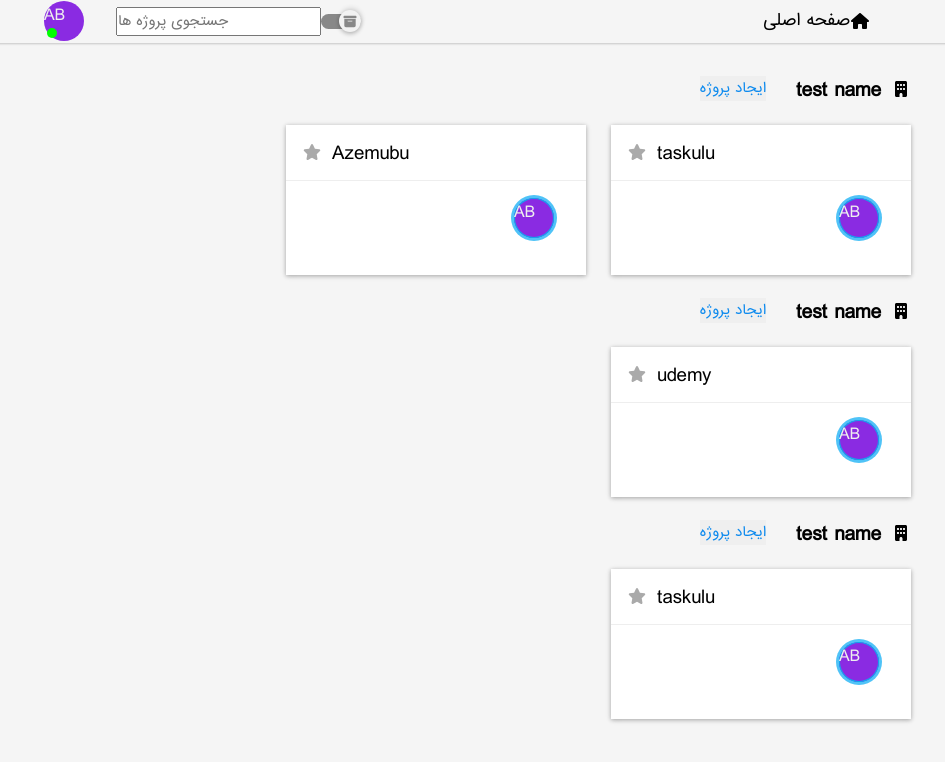
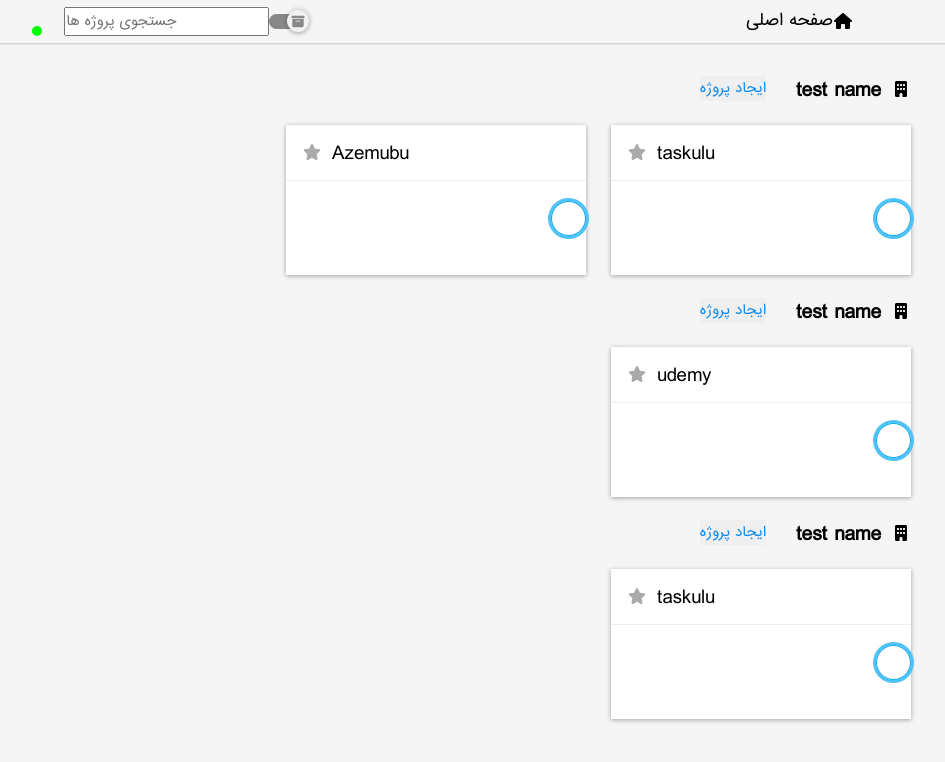
Before and after one commit to ABMNTM/semi-TM, a Next.js app: page /a in a window 1280 px wide. Shown: the top 762 px of the page, without its empty margins (199-1144 px from the left). Built offline with nearby package versions, Linux system fonts and the light colour scheme.

Commit message:
Avatar comp. updated

```diff
--- a/src/components/data-display/Avatar.module.css
+++ b/src/components/data-display/Avatar.module.css
@@ -1,9 +1,7 @@
 .avatar {
   position: relative;
-  margin: auto 2rem;
-  width: 40px;
-  height: 40px;
-  background-color: blueviolet;
+  width: 35px;
+  height: 35px;
   color: #eee;
   border-radius: 50%;
 }
--- a/src/components/data-display/Avatar.tsx
+++ b/src/components/data-display/Avatar.tsx
@@ -4,15 +4,26 @@
 import styles from "./Avatar.module.css";
 
 interface propType {
-  status: string;
+  // hasProfilePic: boolean;
+  // src?: string;
+  color: string; // required at next phases
+  name: string;
+  status?: string;
 }
 
 const Avatar = (props: propType) => {
-  const border = <div className={`${styles.avatar} ${styles.border}`}>AB</div>;
-
+  const border = (
+    <div
+      style={{ backgroundColor: props.color }}
+      className={`${styles.avatar} ${styles.border}`}
+    >
+      {props.name}
+    </div>
+  );
   const dot = (
-    <div className={styles.avatar}>
-      <div className={styles.dot}></div>AB
+    <div style={{ backgroundColor: props.color }} className={styles.avatar}>
+      <div className={styles.dot}></div>
+      {props.name}
     </div>
   );
 
```
